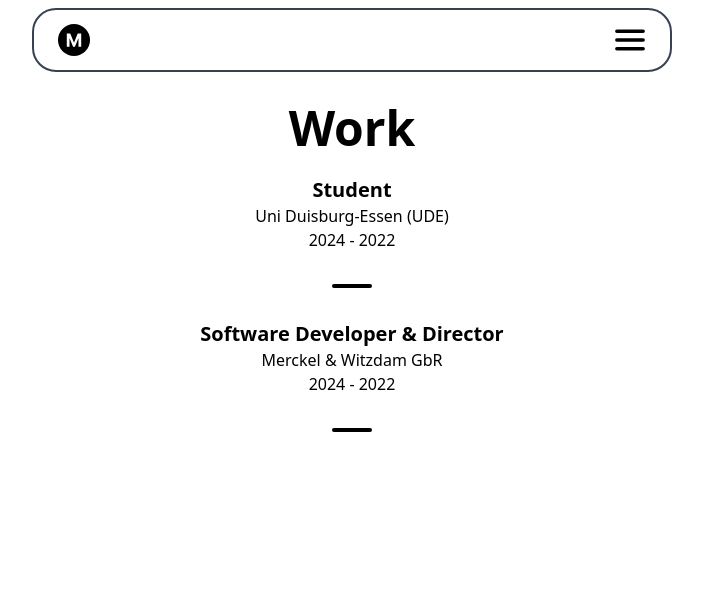
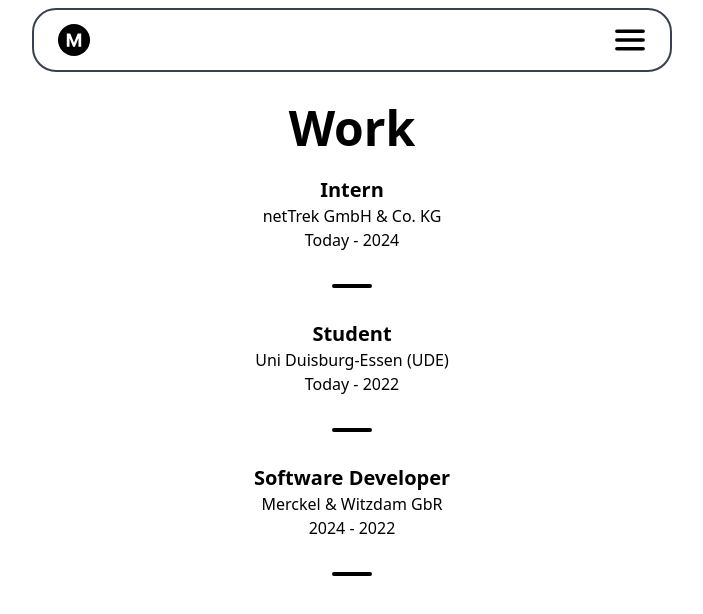
Before and after one commit to Hexdigest123/portfolio, a Next.js app: page /work in a window 1280 px wide. Shown: the top 614 px of the page, without its empty margins (288-991 px from the left). Built offline with nearby package versions, Linux system fonts and the light colour scheme.

Commit message:
Added server fetching of user information

```diff
--- a/src/app/page.tsx
+++ b/src/app/page.tsx
@@ -1,18 +1,47 @@
 import BaseButton from "@/components/BaseButton";
 import ProjectItem from "@/components/ProjectItem";
-import { SkillIcons } from "@/components/statics";
+import { SkillIcons, BUILD } from "@/components/statics";
+import { headers } from "next/headers";
+
 
 export default function Home() {
+
+  const userInformation = async () => {
+    "use server"
+
+    const headerList = await headers()
+    let userInformation = {
+      ip: "0.0.0.0",
+      country: "Unknown",
+      city: "Unknown"
+    }
+    if (BUILD) {
+      const res = await fetch(`http://ip-api.com/json/${headerList.get("x-forwarded-for")}`)
+      if (res.ok) {
+        const dataResponse = await res.json()
+        userInformation.ip = dataResponse.query
+        userInformation.country = dataResponse.country
+        userInformation.city = dataResponse.city
+      } else {
+        console.error(`Something wen't wrong: ${res.status} - ${res.statusText}`)
+      }
+
+    }
+    return (
+      <div className="font-bold mb-2 md:text-2xl">
+        <p>{userInformation.ip}</p>
+        <p>{userInformation.country}</p>
+        <p>{userInformation.city}</p>
+      </div>
+    )
+  }
+
   return (
     <>
       <section className="px-6 mb-12">
         <h1 className="md:text-5xl text-3xl text-center font-bold mb-8">Welcome!</h1>
         <div className="md:w-1/2  md:mx-auto">
-          <div className="font-bold mb-2 md:text-2xl">
-            <p>101.101.101.101</p>
-            <p>Some-Where in Germany</p>
-            <p>Some City</p>
-          </div>
+          {userInformation()}
 
           <p className="mb-6 md:text-xl">If this information applies to you, you might be interested in the following article.</p>
           <BaseButton text="Read article!" href="#" extraClass="mx-auto block" />
@@ -26,9 +55,7 @@ export default function Home() {
             skills={[SkillIcons.github, SkillIcons.neovim, SkillIcons.astro, SkillIcons.tailwind, SkillIcons.docker]}
             bgImage="logiqit.webp"
             href="https://logiqit.de" />
-
         </div>
-
       </section>
       <section className="px-6 mb-12 md:w-1/2 md:mx-auto md:px-0">
         <h2 className="md:text-4xl text-2xl font-bold mb-8">Who am I?</h2>
--- a/src/components/statics.ts
+++ b/src/components/statics.ts
@@ -21,15 +21,23 @@ export const WORK_PLACES: {
 
 }[] = [
     {
+      title: "Intern",
+      company: "netTrek GmbH & Co. KG",
+      duration: "Today - 2024",
+      href: "https://nettrek.de"
+    },
+    {
       title: "Student",
       company: "Uni Duisburg-Essen (UDE)",
-      duration: "2024 - 2022",
+      duration: "Today - 2022",
       href: "https://www.uni-due.de/"
     },
     {
-      title: "Software Developer & Director",
+      title: "Software Developer",
       company: "Merckel & Witzdam GbR",
       duration: "2024 - 2022",
       href: "https://logiqit.de"
     },
   ]
+
+export const BUILD = false
```
